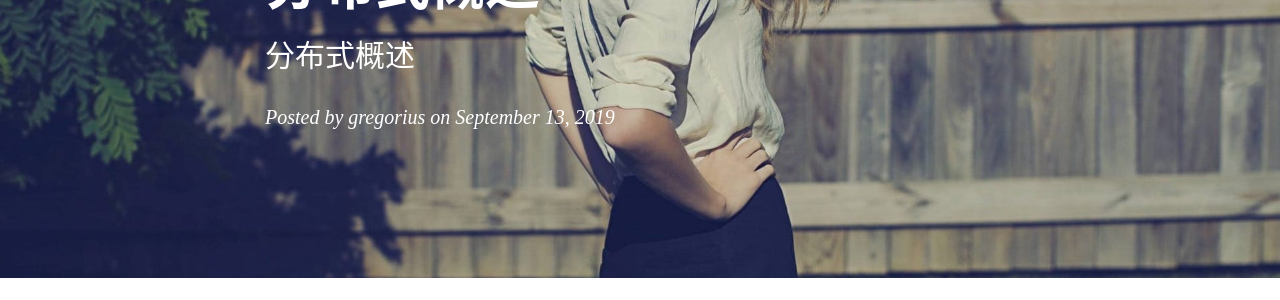
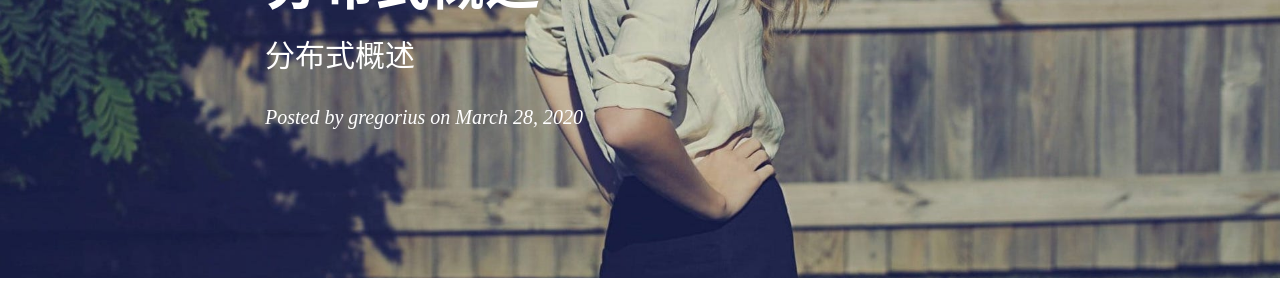
Before and after one commit to gregoriusxu/gregoriusxu.github.io, a Jekyll site: the page built from _posts/2020-03-08-分布式事务.md, in a window 1280 px wide and 900 px high. Shown: the part 245-545 px from the top of the window. Built offline with Jekyll 4.4.1, drawn with Linux system fonts in a browser that asks for light colours; nearby versions of some CDN libraries; comment, search, counter and statistics services are not loaded; some of the changed text lies outside the part shown.

Commit message:
new post

```diff
--- a/_config.yml
+++ b/_config.yml
@@ -11,7 +11,7 @@ github_repo: "https://github.com/gregoriusxu/gregoriusxu.github.io.git" # you co
 
 # Sidebar settings
 sidebar: true                           # whether or not using Sidebar.
-sidebar-about-description: "Goals determine what you going to be!"
+sidebar-about-description: "未有世俗污浊气，但沾人间烟火色!"
 sidebar-avatar: /img/avatar_m.jpg      # use absolute URL, seeing it's used in both `/` and `/about/`
 
 
--- a/_posts/2020-03-08-分布式事务.md
+++ b/_posts/2020-03-08-分布式事务.md
@@ -2,7 +2,7 @@
 layout:     post
 title:      分布式概述
 subtitle:   分布式概述
-date:       2019-09-13
+date:       2020-03-28
 author:     gregorius
 header-img: img/post-bg-swift.jpg
 catalog: true
```
